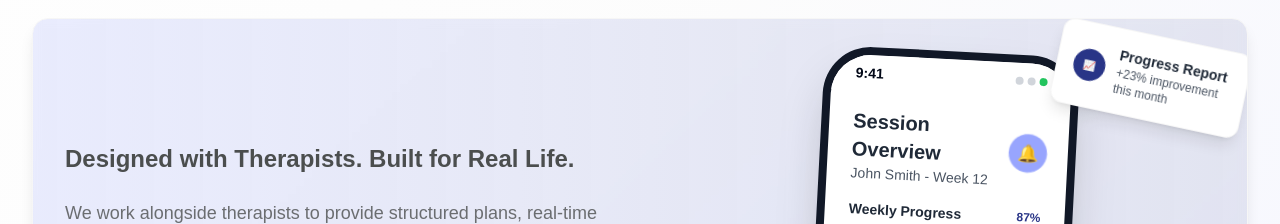
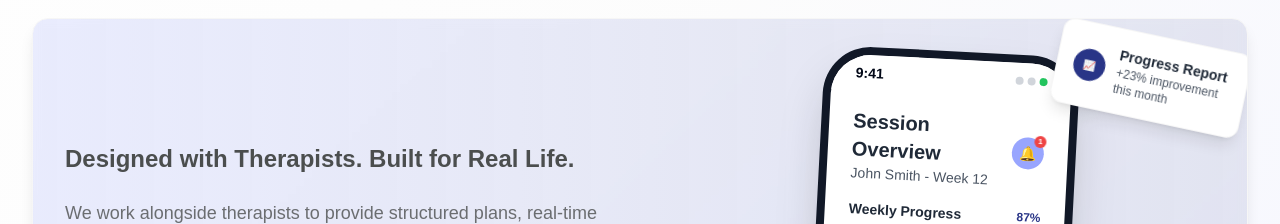
Before and after one commit to UpSpeech/fluently-website, a React (Vite) app: page / in a window 1280 px wide. Shown: the part 2660-2884 px from the top of the page. Built offline with nearby package versions, Linux system fonts and the light colour scheme.

Commit message:
add animation

```diff
--- a/src/components/SolutionSection.tsx
+++ b/src/components/SolutionSection.tsx
@@ -1,7 +1,30 @@
-import React, { useState } from "react";
+import React, { useState, useEffect, useRef } from "react";
 
 const SolutionSection = () => {
   const [selectedMood, setSelectedMood] = useState<number>(3); // Default to the happy face (index 3)
+  const [showNotificationDot, setShowNotificationDot] = useState(false);
+  const phoneRef = useRef<HTMLDivElement>(null);
+
+  useEffect(() => {
+    const observer = new IntersectionObserver(
+      ([entry]) => {
+        if (entry.isIntersecting) {
+          // When phone comes into view, wait 1s then show the notification dot
+          setTimeout(() => setShowNotificationDot(true), 1000);
+        } else {
+          // When phone leaves view, reset the notification dot
+          setShowNotificationDot(false);
+        }
+      },
+      { threshold: 0.5 } // Trigger when 50% of the phone is visible
+    );
+
+    if (phoneRef.current) {
+      observer.observe(phoneRef.current);
+    }
+
+    return () => observer.disconnect();
+  }, []);
   return (
     <section
       id="features"
@@ -135,7 +158,10 @@ const SolutionSection = () => {
             >
               <div className="flex justify-center items-center space-x-4">
                 {/* Main Phone Mockup */}
-                <div className="relative transform rotate-3 hover:rotate-0 transition-transform duration-300">
+                <div
+                  ref={phoneRef}
+                  className="relative transform rotate-3 hover:rotate-0 transition-transform duration-300"
+                >
                   <div className="w-64 h-[500px] bg-gray-900 rounded-[3rem] p-2 shadow-2xl">
                     <div className="w-full h-full bg-white rounded-[2.5rem] overflow-hidden">
                       {/* Status Bar */}
@@ -160,8 +186,15 @@ const SolutionSection = () => {
                             </p>
                           </div>
                           <div className="relative group">
-                            <div className="w-8 h-8 bg-calm-lavender rounded-full flex items-center justify-center animate-notification-pop cursor-pointer animate-notification-pulse">
+                            <div className="relative w-8 h-8 bg-calm-lavender rounded-full flex items-center justify-center cursor-pointer">
                               <span className="text-white text-sm">🔔</span>
+                              {showNotificationDot && (
+                                <div className="absolute -top-0.5 -right-0.5 w-3 h-3 bg-red-500 rounded-full animate-notification-pulse">
+                                  <span className="absolute inset-0 flex items-center justify-center text-white text-[8px] font-semibold">
+                                    1
+                                  </span>
+                                </div>
+                              )}
                             </div>
                             <div className="absolute right-0 w-48 p-2 bg-white rounded-lg shadow-lg opacity-0 invisible group-hover:opacity-100 group-hover:visible transition-all duration-300 z-10 border border-gray-100">
                               <div className="flex items-center space-x-2">
@@ -199,19 +232,29 @@ const SolutionSection = () => {
                             How is your stuttering today?
                           </p>
                           <div className="flex justify-between items-center">
-                            {['😢', '😐', '😊', '😊', '😄'].map((emoji, index) => (
+                            {["😢", "😐", "😊", "😊", "😄"].map(
+                              (emoji, index) => (
                                 <div
                                   key={index}
                                   onClick={() => setSelectedMood(index)}
                                   className={`w-8 h-8 cursor-pointer transition-colors duration-200 ${
-                                  selectedMood === index ? 'bg-calm-lavender' : 'hover:bg-calm-lavender/50'
+                                    selectedMood === index
+                                      ? "bg-calm-lavender"
+                                      : "hover:bg-calm-lavender/50"
                                   } rounded-full flex items-center justify-center`}
                                 >
-                                <span className={`text-xs ${selectedMood === index ? 'text-white' : 'text-gray-600'}`}>
+                                  <span
+                                    className={`text-xs ${
+                                      selectedMood === index
+                                        ? "text-white"
+                                        : "text-gray-600"
+                                    }`}
+                                  >
                                     {emoji}
                                   </span>
                                 </div>
-                            ))}
+                              )
+                            )}
                           </div>
                         </div>
 
```
Lines whose indentation alone changed are shown as unchanged.
